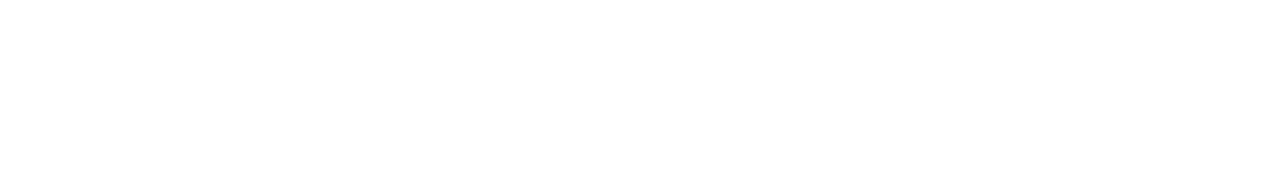
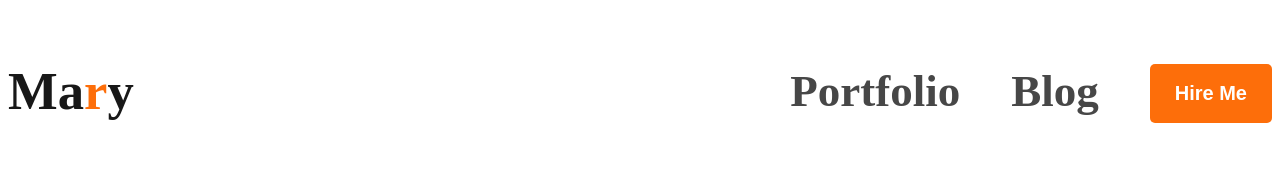
Before and after one commit to minhazulamin/webdevloper-protfolio, a plain HTML site: page index.html in a window 1280 px wide. Drawn offline with Linux system fonts and the light colour scheme.

Commit message:
nav complate

```diff
--- a/index.html
+++ b/index.html
@@ -1,19 +1,28 @@
 <!DOCTYPE html>
 <html lang="en">
-<head>
-    <meta charset="UTF-8">
-    <meta name="viewport" content="width=device-width, initial-scale=1.0">
+  <head>
+    <meta charset="UTF-8" />
+    <meta name="viewport" content="width=device-width, initial-scale=1.0" />
     <title>web developer pro</title>
-</head>
-<body>
+    <link rel="preconnect" href="https://fonts.googleapis.com" />
+    <link rel="preconnect" href="https://fonts.gstatic.com" crossorigin />
+    <link
+      href="https://fonts.googleapis.com/css2?family=Open+Sans:ital,wght@0,300..800;1,300..800&display=swap"
+      rel="stylesheet" />
+    <link rel="stylesheet" href="styles/portfolio.css" />
+  </head>
+  <body>
     <header>
-
+      <nav class="nav-title">
+        <h3>Ma<span class="text-primary">r</span>y</h3>
+        <ul>
+          <li><a href="">Portfolio</a></li>
+          <li><a href="">Blog</a></li>
+          <li><button class="btn-primary">Hire Me</button></li>
+        </ul>
+      </nav>
     </header>
-    <main>
-
-    </main>
-    <footer>
-
-    </footer>
-</body>
+    <main></main>
+    <footer></footer>
+  </body>
 </html>
--- /dev/null
+++ b/styles/portfolio.css
@@ -0,0 +1,38 @@
+body {
+}
+nav {
+  display: flex;
+  justify-content: space-between;
+  align-items: center;
+}
+.nav-title {
+  color: var(--Dark-01, #181818);
+  font-size: 45px;
+  font-weight: 800;
+}
+/* sharid style  */
+.text-primary {
+  color: #fd6e0a;
+}
+.btn-primary {
+  border-radius: 5px;
+  background: #fd6e0a;
+  border: 0px;
+  font-size: 20px;
+  color: white;
+  padding: 18px 25px;
+  font-weight: 700;
+}
+nav > ul {
+  display: flex;
+  align-items: center;
+}
+nav li {
+  list-style: none;
+  margin-left: 13px;
+  margin-left: 51px;
+}
+nav a {
+  text-decoration: none;
+  color: var(--Dark-02, #474747);
+}
```
Also changed, not shown: images/developer.png (added), images/hardy.png (added), images/header_bg.png (added), images/icons/facebook.png (added), images/icons/insta.png (added), images/icons/js.png (added), images/icons/mongo.png (added), images/icons/nodejs.png (added), images/icons/react.png (added), images/icons/twitter.png (added).
